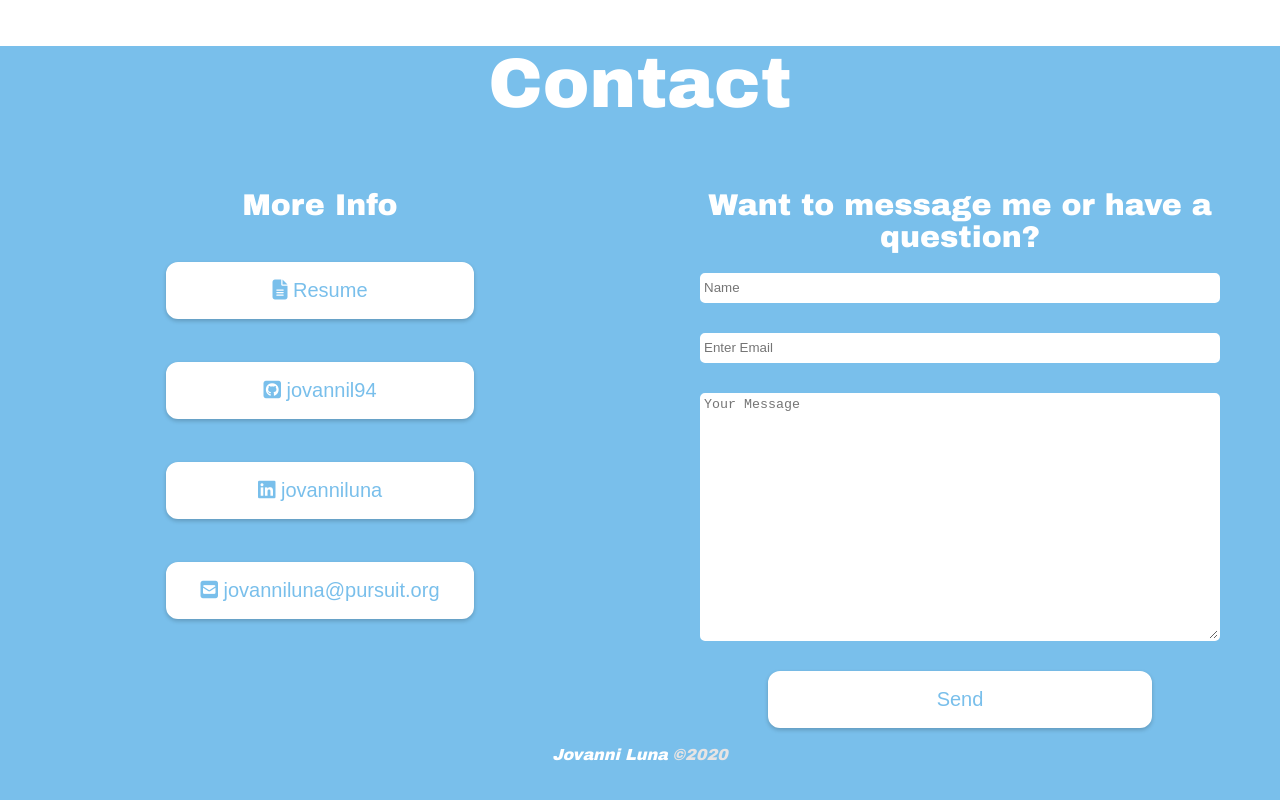
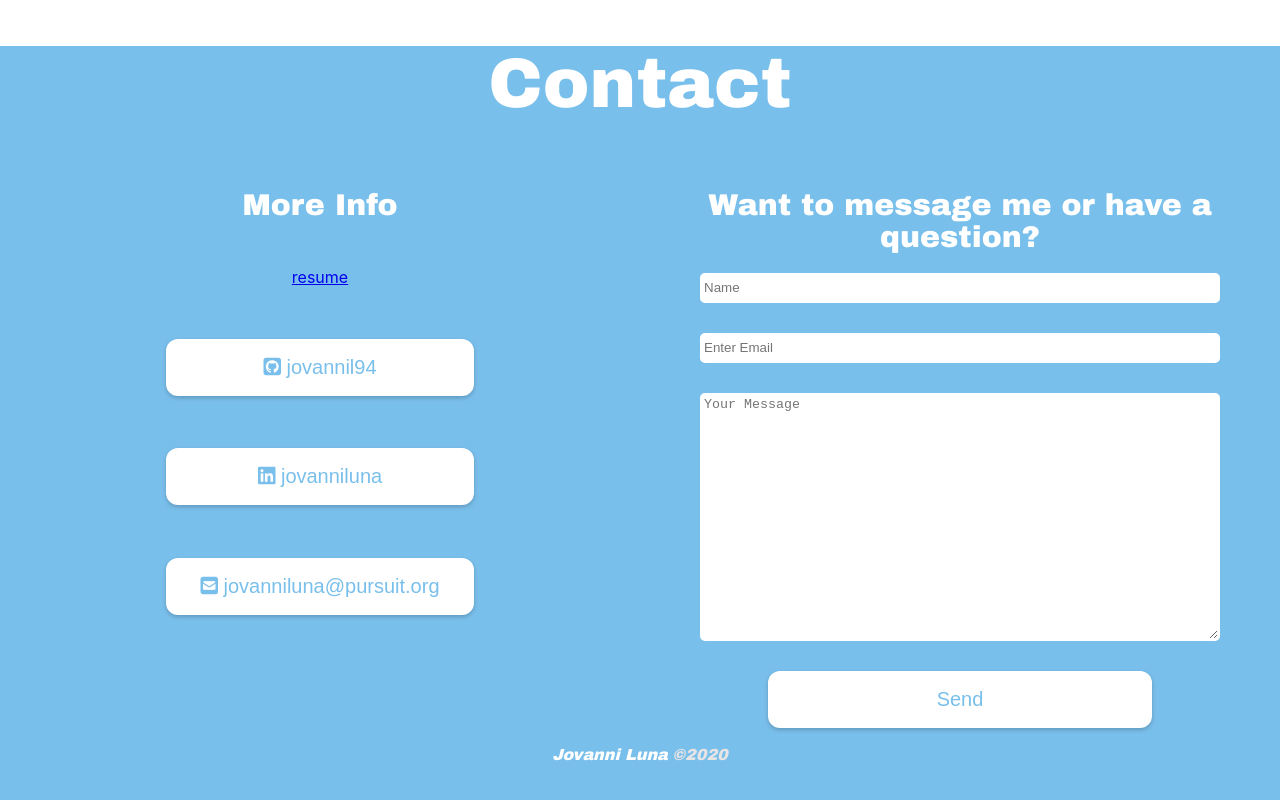
Before and after one commit to jovannil94/Porfolio, a React (Create React App) app: page / in a window 1280 px wide. Shown: the part 2434-3234 px from the top of the page. Built offline with nearby package versions, Linux system fonts and the light colour scheme.

Commit message:
fixes pdf file corruption for resume

```diff
--- a/src/components/Contact.js
+++ b/src/components/Contact.js
@@ -11,7 +11,10 @@ export const Contact = ({ contactSection }) => {
                 <div className="contactLeft">
                     <h1 className="contactFormTitle">More Info</h1>
                     <div className="contactButtonContainer">
-                        <button className="contactResumeButton" ><span><i class="contactResume fas fa-file-alt"/></span> Resume</button>
+                        <a href={pdf} without rel="noopener noreferrer" target="_blank">
+                            resume
+                            {/* <button className="contactResumeButton" trailingIcon="picture_as_pdf" label="Resume"><span><i class="contactResume fas fa-file-alt"/></span> Resume</button>    */}
+                        </a>
                         <button className="contactGitButton" onClick={()=>window.open('https://github.com/jovannil94')}><span><i class="contactGit fab fa-github-square"/> jovannil94</span></button>
                         <button className="contactLinkButton" onClick={()=>window.open('https://www.linkedin.com/in/jovanniluna')}><span><i class="contactLink fab fa-linkedin"/></span> jovanniluna</button>
                         <button className="contactMailButton" onClick={()=>window.open('https://mail.google.com/mail/u/0/?view=cm&fs=1&tf=1&source=mailto&to=jovanniluna@pursuit.org;jovannil94@gmail.com')}><span><i class="contactMail fas fa-envelope-square"/></span> jovanniluna@pursuit.org</button>
```
Also changed, not shown: 2 other files (tests, documents, lock files or other folders).
